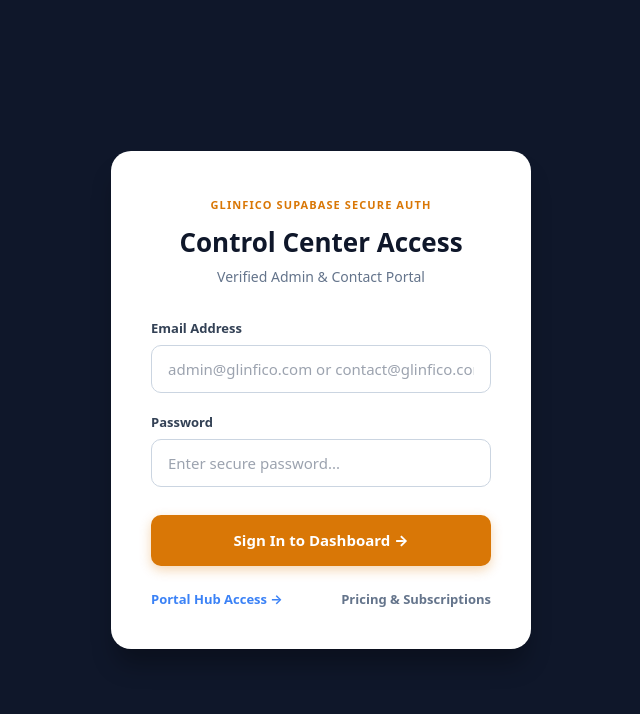
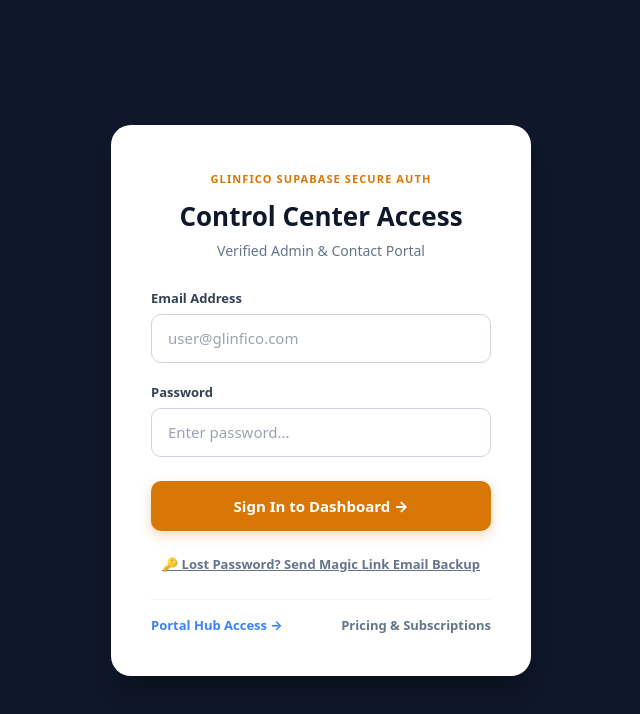
Before and after one commit to glinfico/ai-powered-funding-BaaS, a React (Vite) app: page /admin in a window 1280 px wide. Shown: the top 714 px of the page, without its empty margins (319-959 px from the left). Built offline with nearby package versions, Linux system fonts and the light colour scheme; no server answers.

Commit message:
feat: add magic link password backup toggle to login page

```diff
--- a/src/pages/crm/Login.jsx
+++ b/src/pages/crm/Login.jsx
@@ -6,16 +6,31 @@ export default function CrmLogin() {
   const [email, setEmail] = useState('');
   const [password, setPassword] = useState('');
   const [error, setError] = useState('');
+  const [infoMessage, setInfoMessage] = useState('');
   const [loading, setLoading] = useState(false);
-  const { login } = useAuth();
+  const [magicLinkMode, setMagicLinkMode] = useState(false);
+
+  const { login, requestEmailBackup } = useAuth();
   const navigate = useNavigate();
 
   const handleLogin = async (e) => {
     e.preventDefault();
     setError('');
+    setInfoMessage('');
     setLoading(true);
 
     try {
+      if (magicLinkMode) {
+        if (!requestEmailBackup) {
+          throw new Error('Magic Link authentication is not available.');
+        }
+        const res = await requestEmailBackup(email);
+        if (res && res.success) {
+          setInfoMessage(res.message || 'Check your email for the secure magic login link!');
+        } else {
+          setError(res?.error || 'Failed to send magic link. Please verify your email.');
+        }
+      } else {
         if (!login) {
           throw new Error('Supabase Auth Context is not initialized.');
         }
@@ -23,7 +38,8 @@ export default function CrmLogin() {
         if (res && res.success) {
           navigate('/crm/dashboard');
         } else {
-        setError(res?.error || 'Invalid Supabase credentials. Please verify your Admin/Contact account.');
+          setError(res?.error || 'Invalid Supabase credentials. Please verify your account.');
+        }
       }
     } catch (err) {
       setError(err.message || 'Authentication error occurred.');
@@ -36,7 +52,7 @@ export default function CrmLogin() {
     <div style={{ minHeight: '100vh', display: 'flex', alignItems: 'center', justifyContent: 'center', backgroundColor: '#0f172a', fontFamily: 'system-ui, -apple-system, sans-serif', padding: '20px' }}>
       <div style={{ backgroundColor: 'white', padding: '40px', borderRadius: '20px', width: '100%', maxWidth: '420px', boxShadow: '0 20px 25px -5px rgba(0,0,0,0.3)' }}>
 
-        <div style={{ textAlign: 'center', marginBottom: '32px' }}>
+        <div style={{ textAlign: 'center', marginBottom: '28px' }}>
           <span style={{ fontSize: '11px', fontWeight: '800', color: '#d97706', textTransform: 'uppercase', letterSpacing: '0.1em' }}>GLINFICO SUPABASE SECURE AUTH</span>
           <h1 style={{ fontSize: '26px', fontWeight: '800', color: '#0f172a', margin: '8px 0 4px 0' }}>Control Center Access</h1>
           <p style={{ color: '#64748b', fontSize: '14px', margin: 0 }}>Verified Admin & Contact Portal</p>
@@ -48,6 +64,12 @@ export default function CrmLogin() {
           </div>
         )}
 
+        {infoMessage && (
+          <div style={{ marginBottom: '20px', padding: '12px 16px', backgroundColor: '#dcfce7', color: '#166534', borderRadius: '10px', fontSize: '13px', fontWeight: '600', border: '1px solid #bbf7d0' }}>
+            {infoMessage}
+          </div>
+        )}
+
         <form onSubmit={handleLogin} style={{ display: 'flex', flexDirection: 'column', gap: '20px' }}>
           <div>
             <label style={{ display: 'block', fontSize: '13px', fontWeight: '700', color: '#334155', marginBottom: '6px' }}>Email Address</label>
@@ -55,29 +77,31 @@ export default function CrmLogin() {
               type="email"
               value={email}
               onChange={(e) => setEmail(e.target.value)}
-              placeholder="admin@glinfico.com or contact@glinfico.com"
+              placeholder="user@glinfico.com"
               style={{ width: '100%', padding: '12px 16px', borderRadius: '10px', border: '1px solid #cbd5e1', fontSize: '15px', boxSizing: 'border-box' }}
               required
             />
           </div>
 
+          {!magicLinkMode && (
             <div>
               <label style={{ display: 'block', fontSize: '13px', fontWeight: '700', color: '#334155', marginBottom: '6px' }}>Password</label>
               <input
                 type="password"
                 value={password}
                 onChange={(e) => setPassword(e.target.value)}
-              placeholder="Enter secure password..."
+                placeholder="Enter password..."
                 style={{ width: '100%', padding: '12px 16px', borderRadius: '10px', border: '1px solid #cbd5e1', fontSize: '15px', boxSizing: 'border-box' }}
-              required
+                required={!magicLinkMode}
               />
             </div>
+          )}
 
           <button
             type="submit"
             disabled={loading}
             style={{
-              backgroundColor: '#d97706',
+              backgroundColor: magicLinkMode ? '#0284c7' : '#d97706',
               color: 'white',
               border: 'none',
               padding: '14px',
@@ -86,15 +110,29 @@ export default function CrmLogin() {
               fontSize: '15px',
               cursor: loading ? 'not-allowed' : 'pointer',
               opacity: loading ? 0.7 : 1,
-              marginTop: '8px',
-              boxShadow: '0 4px 12px rgba(217, 119, 6, 0.3)'
+              marginTop: '4px',
+              boxShadow: magicLinkMode ? '0 4px 12px rgba(2, 132, 199, 0.3)' : '0 4px 12px rgba(217, 119, 6, 0.3)'
             }}
           >
-            {loading ? 'Authenticating with Supabase...' : 'Sign In to Dashboard →'}
+            {loading ? 'Processing...' : magicLinkMode ? 'Send Magic Login Link ✉️' : 'Sign In to Dashboard →'}
           </button>
         </form>
 
-        <div style={{ marginTop: '24px', display: 'flex', justifyContent: 'space-between', fontSize: '13px' }}>
+        <div style={{ marginTop: '20px', textAlign: 'center' }}>
+          <button
+            type="button"
+            onClick={() => {
+              setMagicLinkMode(!magicLinkMode);
+              setError('');
+              setInfoMessage('');
+            }}
+            style={{ background: 'none', border: 'none', color: '#64748b', fontSize: '13px', fontWeight: '600', cursor: 'pointer', textDecoration: 'underline' }}
+          >
+            {magicLinkMode ? '← Back to Standard Password Login' : '🔑 Lost Password? Send Magic Link Email Backup'}
+          </button>
+        </div>
+
+        <div style={{ marginTop: '24px', paddingTop: '16px', borderTop: '1px solid #f1f5f9', display: 'flex', justifyContent: 'space-between', fontSize: '13px' }}>
           <button onClick={() => navigate('/portal')} style={{ background: 'none', border: 'none', color: '#3b82f6', fontWeight: '700', cursor: 'pointer' }}>
             Portal Hub Access →
           </button>
```
Lines whose indentation alone changed are shown as unchanged.
